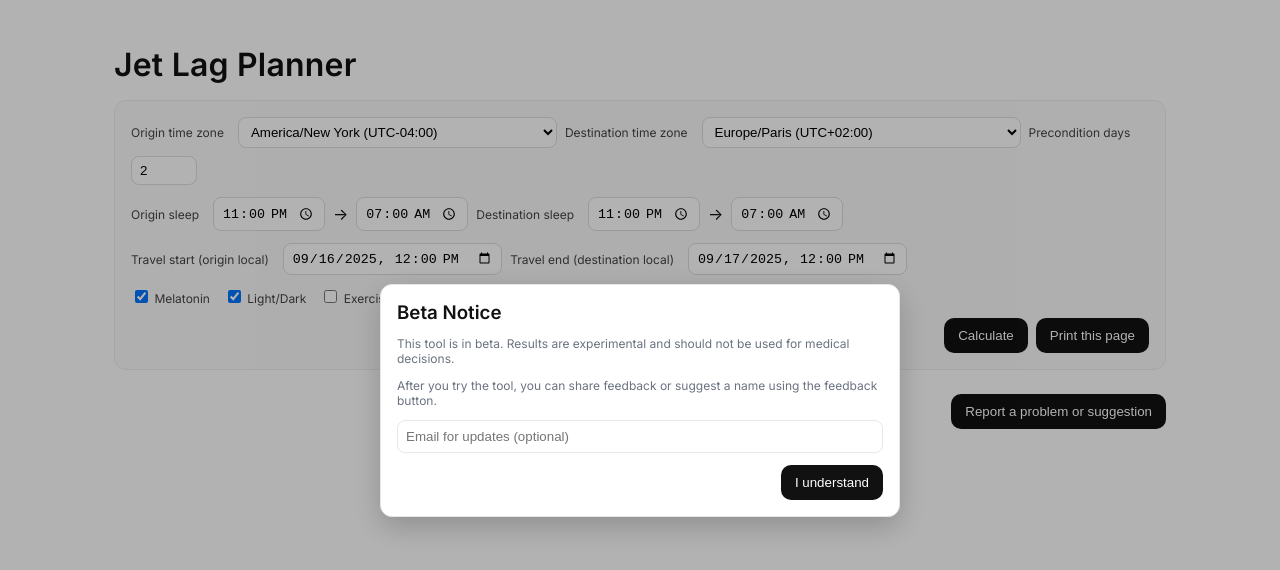
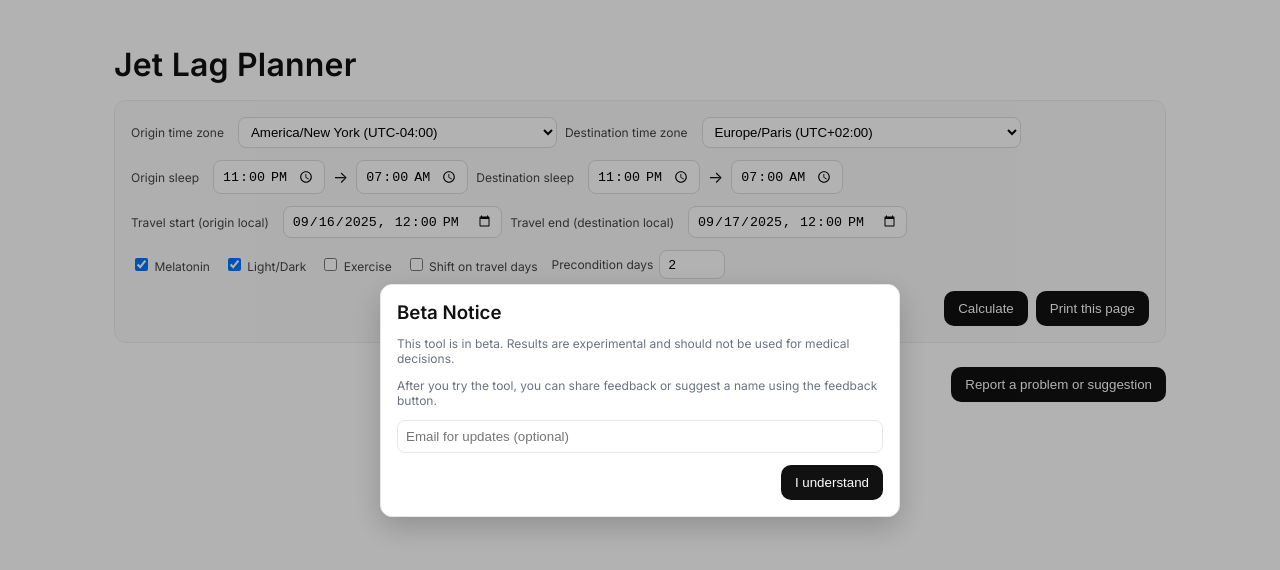
Before and after one commit to ladismrkolj/jetlag, a Next.js app in the folder frontend/: page / in a window 1280 px wide. Shown: the top 570 px of the page. Built offline with nearby package versions, Linux system fonts and the light colour scheme.

Commit message:
move precondition days to interventions row

```diff
--- a/frontend/app/page.module.css
+++ b/frontend/app/page.module.css
@@ -5,6 +5,8 @@
 .row select{min-width:200px}
 .row label{font-size:12px;color:#444;margin-right:6px}
 .row input[type="number"],.row input[type="time"],.row input[type="datetime-local"],.row select{padding:6px 8px;border:1px solid #ddd;border-radius:8px;background:#fff}
+.preDaysControl{display:flex;align-items:center;gap:6px}
+.preDaysControl label{margin-right:0}
 .actions{display:flex;gap:8px;justify-content:flex-end}
 .actions button{background:#111;color:#fff;border:0;padding:10px 14px;border-radius:10px;cursor:pointer}
 .actions button:disabled{opacity:.6;cursor:default}
--- a/frontend/app/page.tsx
+++ b/frontend/app/page.tsx
@@ -217,21 +217,6 @@ export default function Page() {
               <option key={opt.value} value={opt.value}>{opt.label}</option>
             ))}
           </select>
-          <label>Precondition days</label>
-          <input
-            type="number"
-            min={0}
-            max={11}
-            inputMode="numeric"
-            value={preDaysStr}
-            onChange={e => setPreDaysStr(e.target.value)}
-            onBlur={() => {
-              const p = parseInt(preDaysStr || '', 10)
-              const v = clamp(Number.isNaN(p) ? preDays : p, 0, 11)
-              setPreDays(v)
-              setPreDaysStr(String(v))
-            }}
-          />
         </div>
         <div className={styles.row}>
           <label>Origin sleep</label>
@@ -254,6 +239,24 @@ export default function Page() {
           <label><input type="checkbox" checked={useLightDark} onChange={e => setUseLightDark(e.target.checked)} /> Light/Dark</label>
           <label><input type="checkbox" checked={useExercise} onChange={e => setUseExercise(e.target.checked)} /> Exercise</label>
           <label title="Allow shifting/activities around travel when possible."><input type="checkbox" checked={shiftOnTravelDays} onChange={e => setShiftOnTravelDays(e.target.checked)} /> Shift on travel days</label>
+          <div className={styles.preDaysControl}>
+            <label htmlFor="preDaysInput">Precondition days</label>
+            <input
+              id="preDaysInput"
+              type="number"
+              min={0}
+              max={11}
+              inputMode="numeric"
+              value={preDaysStr}
+              onChange={e => setPreDaysStr(e.target.value)}
+              onBlur={() => {
+                const p = parseInt(preDaysStr || '', 10)
+                const v = clamp(Number.isNaN(p) ? preDays : p, 0, 11)
+                setPreDays(v)
+                setPreDaysStr(String(v))
+              }}
+            />
+          </div>
         </div>
         <div className={styles.actions}>
           <button type="submit" disabled={loading}>{loading ? 'Calculating…' : 'Calculate'}</button>
```
